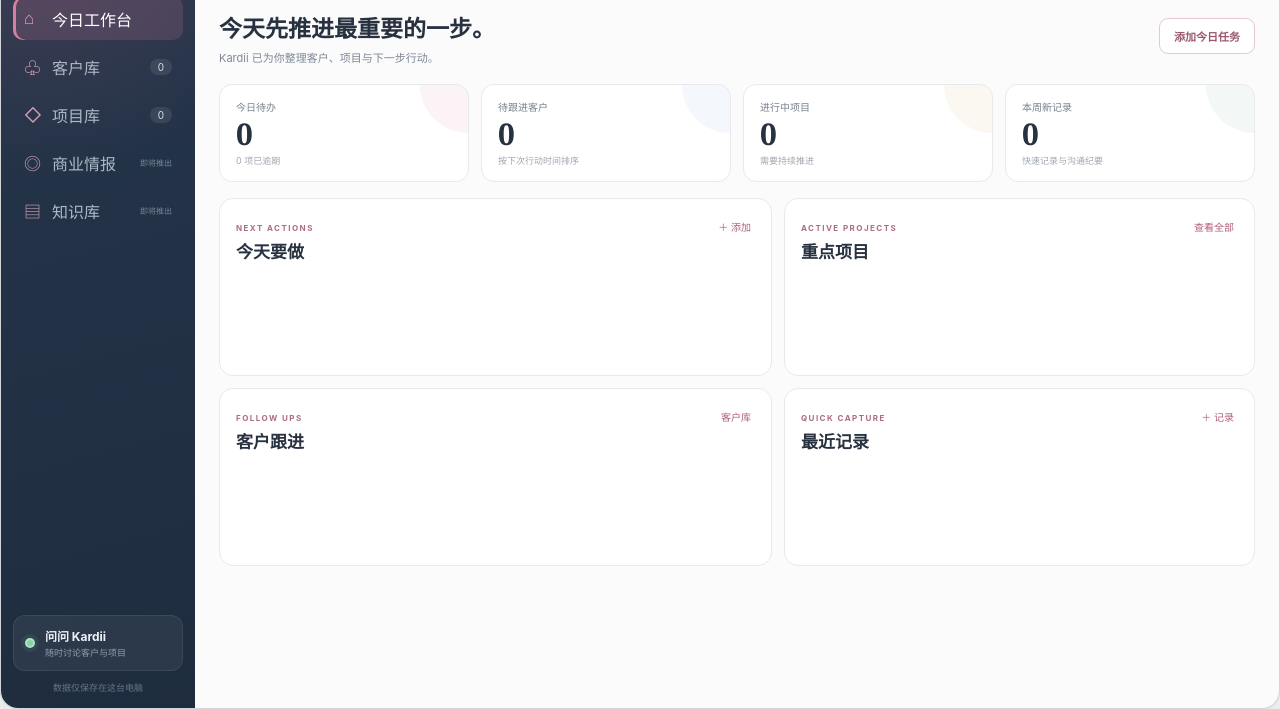
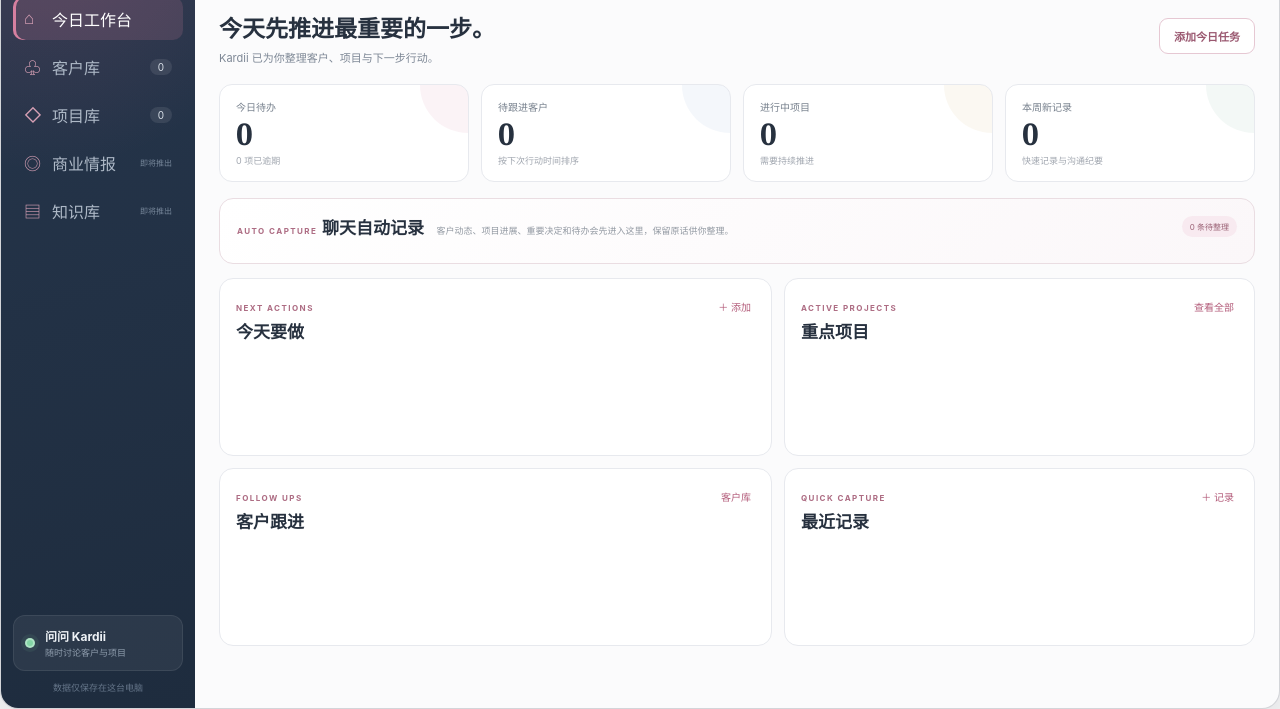
Before and after one commit to Ziitaa/Kardii-AI-Companion, a website: page src/workbench.html in a window 1280 px wide. Shown: the part 91-800 px from the top of the page. Drawn offline with Linux system fonts and the light colour scheme.

Commit message:
Add chat capture and business timelines

```diff
--- a/src/workbench.html
+++ b/src/workbench.html
@@ -88,6 +88,18 @@
               </article>
             </div>
 
+            <article class="capture-inbox">
+              <div class="panel-heading">
+                <div>
+                  <span class="section-kicker">AUTO CAPTURE</span>
+                  <h3>聊天自动记录</h3>
+                  <p>客户动态、项目进展、重要决定和待办会先进入这里，保留原话供你整理。</p>
+                </div>
+                <span id="captureInboxCount" class="capture-count">0 条待整理</span>
+              </div>
+              <div id="captureInbox" class="capture-list"></div>
+            </article>
+
             <div class="dashboard-grid">
               <article class="panel task-panel">
                 <div class="panel-heading">
@@ -175,6 +187,7 @@
         </div>
         <form id="entityForm">
           <div id="formFields" class="form-fields"></div>
+          <div id="entityTimeline" class="entity-timeline hidden"></div>
           <div class="modal-actions">
             <button id="modalCancelButton" class="ghost-action" type="button">取消</button>
             <button id="modalSubmitButton" class="primary-button" type="submit">保存</button>
```
